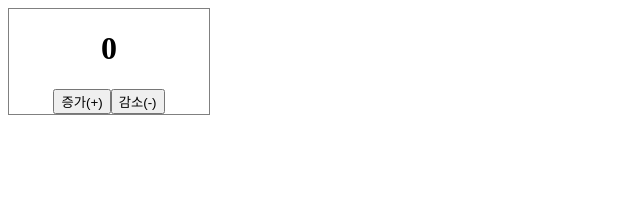
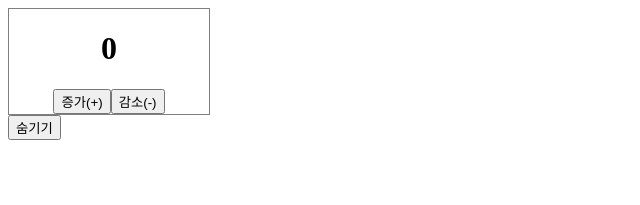
Before and after one commit to tjg-data/fe-course, a React (Vite) app in the folder basic-app/: page / in a window 1280 px wide. Shown: the top 205 px of the page, without its empty margins (0-640 px from the left). Built offline with nearby package versions, Linux system fonts and the light colour scheme.

Commit message:
2026-04-13 commit~

```diff
--- a/basic-app/src/AppEffect.jsx
+++ b/basic-app/src/AppEffect.jsx
@@ -1,9 +1,14 @@
+import { useState } from 'react';
 import EffectCounter from './components/effects/EffectCounter.jsx';
 
 export default function App() {
+    const [show, setShow] = useState(true);
     return(
         <>
-            <EffectCounter />
+            { show && <EffectCounter />}
+            <button onClick={()=>setShow(!show)}>
+                {show? "숨기기": "보이기"}
+            </button>
         </>
     )
 }
--- a/basic-app/src/components/effects/EffectCounter.jsx
+++ b/basic-app/src/components/effects/EffectCounter.jsx
@@ -1,7 +1,15 @@
-import { useState } from 'react';
+import { useState, useEffect } from 'react';
 
 export default function EffectCounter() {
     const [count, setCount] = useState(0);
+
+    useEffect(()=>{
+        console.log('🟢mount & update!!');
+        return () => {
+            console.log('🔴컴포넌트 마운트시 작업할 내용 호출!!');
+            console.log('🔴unmount!!');
+        }
+    }, [count]);
 
     return (
         <div style={{width:'200px',
--- a/basic-app/src/main.jsx
+++ b/basic-app/src/main.jsx
@@ -10,7 +10,7 @@ import { createRoot } from 'react-dom/client'
 import App from './AppEffect.jsx'
 
 createRoot(document.getElementById('root')).render(
-  <StrictMode>
+  // <StrictMode>
     <App />
-  </StrictMode>,
+  // </StrictMode>,
 )
```
